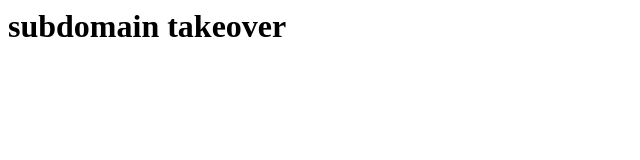
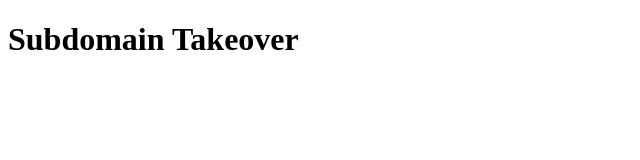
Before and after one commit to Gaberfahmy/metamask, a plain HTML site: page index.html in a window 1280 px wide. Shown: the whole page, without its empty margins (0-640 px from the left). Drawn offline with Linux system fonts and the light colour scheme.

Commit message:
Update index.html

```diff
--- a/index.html
+++ b/index.html
@@ -1,5 +1,7 @@
-<html>
+<!DOCTYPE html>
+</html>
+<head></head>
 <body>
-<h1>subdomain takeover</h1>
+  <h1>Subdomain Takeover</h1>
 </body>
-</html>
+</htmL>
```
